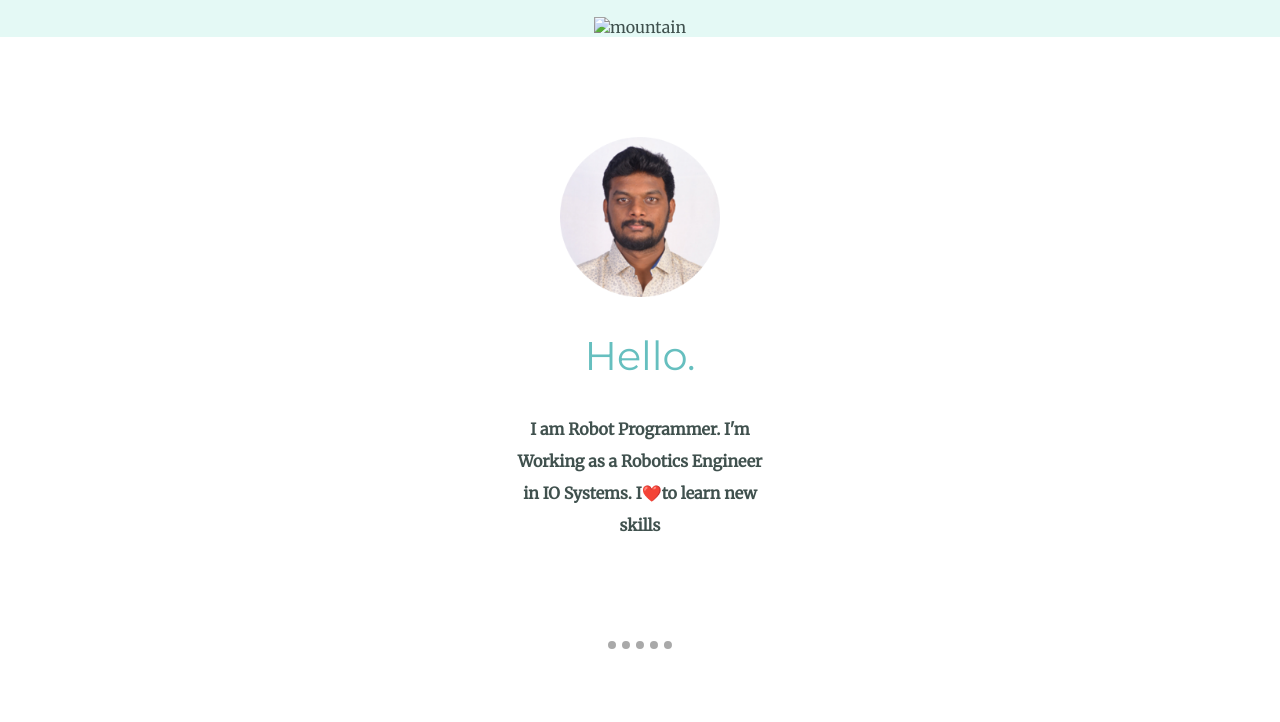
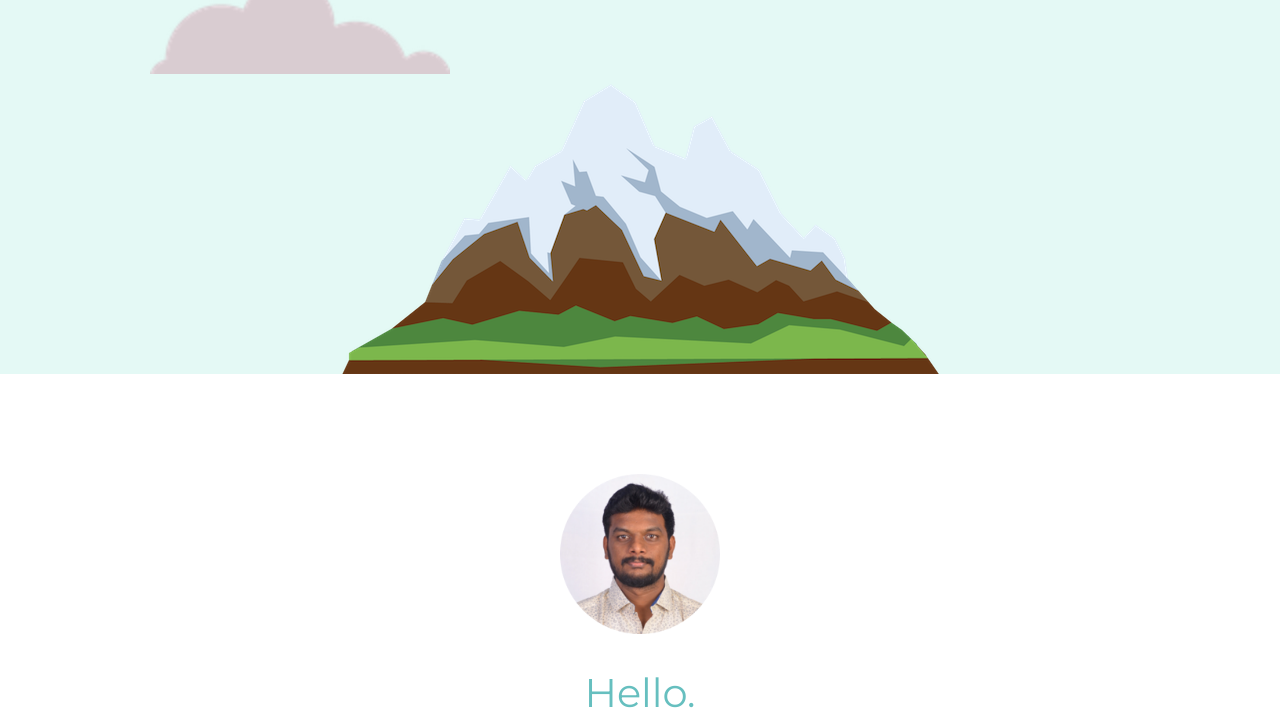
Before and after one commit to Sabare1994/Resume_css, a plain HTML site: page index.html in a window 1280 px wide. Shown: the part 378-1100 px from the top of the page. Drawn offline with Linux system fonts and the light colour scheme.

Commit message:
index.html

```diff
--- a/index.html
+++ b/index.html
@@ -15,7 +15,7 @@
         <h1>I'm Sabareswaran Ravichandran</h1>
         <h2>a Robotics Engineer</h2>
         <img class="bottom" src="cloud.png" alt="Cloud">
-        <img src="IMAGES/mountain.png" alt="mountain">
+        <img src="mountain.png" alt="mountain">
     </div>
     <div class="middle-container">
         <div class="profile">
```
